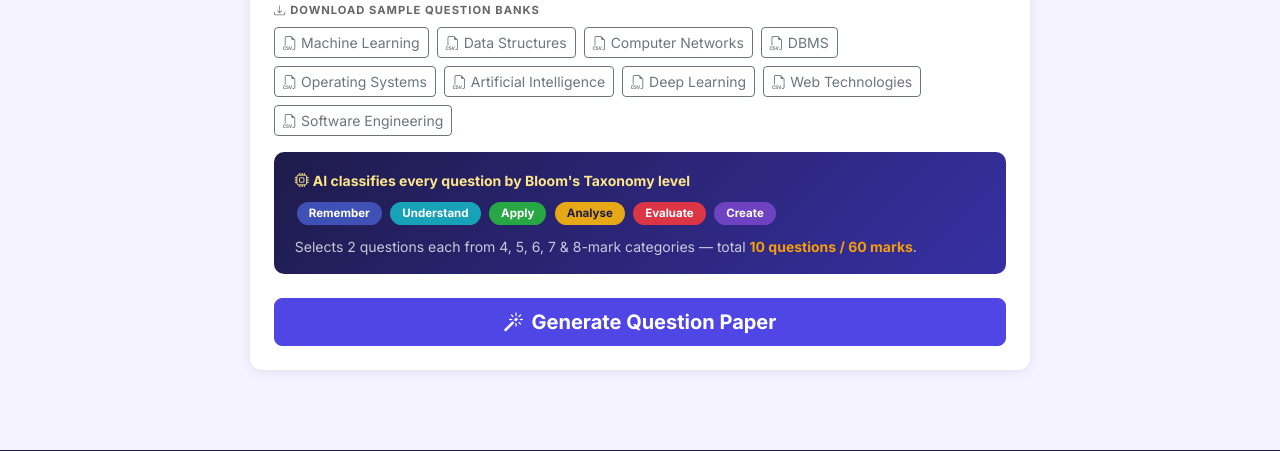
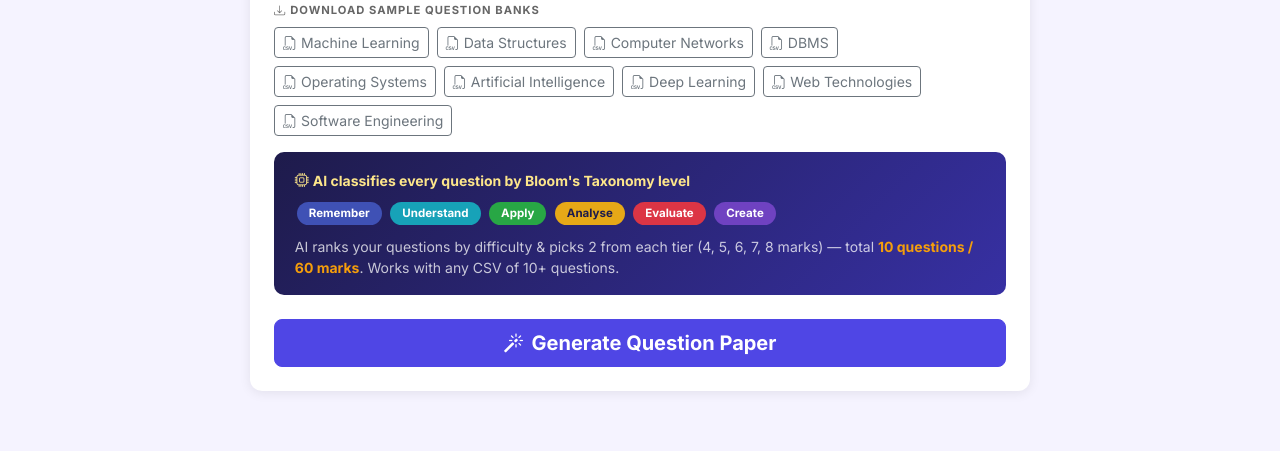
Before and after one commit to ABHI0702Y/blooms-taxonomy, a Django app: page /dashboard in a window 1280 px wide. Shown: the part 792-1243 px from the top of the page. Run offline with Django 4.2, Linux system fonts and the light colour scheme; the visitor is signed in with stand-in values (Sample User, id 1); data that the repository does not hold is empty; parts of the project's set-up code (start-up, migrations or seed data) failed here and were passed over; some libraries are stand-ins or nearby versions.

Commit message:
Fix paper generation: replace brittle ML bucket check with proportional sort
Previously the code required the LinearRegression model to predict exact integer
marks 4,5,6,7,8 with >=2 questions each — nearly impossible in practice, causing
silent failures for almost every CSV upload.

New approach: sort all questions by raw ML score (easy→hard), split into 5 equal
quintiles, assign marks 4-8 proportionally. Guarantees exactly the right number
of questions per tier for any CSV with 10+ questions, regardless of model output
distribution.

Also fix blooms_vector.transform() to use [row['question']] consistently,
and update preview_csv to show the same proportional marks as the final paper.

Co-Authored-By: Claude Sonnet 4.6 <noreply@anthropic.com>

```diff
--- a/BLOOMS_TAXONOMY/question_paper_builder/app/views.py
+++ b/BLOOMS_TAXONOMY/question_paper_builder/app/views.py
@@ -128,9 +128,19 @@ def preview_csv(request):
         model      = pickle.load(open(DATASET_DIR / 'model.pkl', 'rb'))
         vectorizer = pickle.load(open(DATASET_DIR / 'vectorizer.pkl', 'rb'))
 
-        X_new  = vectorizer.transform(reader['question'])
-        y_pred = np.array(model.predict(X_new)).astype(int)
-        reader['predicted_marks'] = y_pred
+        X_new = vectorizer.transform(reader['question'])
+        y_raw = np.array(model.predict(X_new), dtype=float)
+
+        reader = reader.copy()
+        reader['raw_score'] = y_raw
+        reader = reader.sort_values('raw_score').reset_index(drop=True)
+        n_q = len(reader)
+        q   = n_q // 5
+        mark_assignments = []
+        for i, m in enumerate([4, 5, 6, 7, 8]):
+            count = q if i < 4 else n_q - 4 * q
+            mark_assignments.extend([m] * count)
+        reader['predicted_marks'] = mark_assignments
 
         rows = []
         for _, row in reader.iterrows():
@@ -185,20 +195,28 @@ def dashboard(request):
                 model      = pickle.load(open(DATASET_DIR / 'model.pkl', 'rb'))
                 vectorizer = pickle.load(open(DATASET_DIR / 'vectorizer.pkl', 'rb'))
 
-                reader    = _read_csv(qb)
-                X_new     = vectorizer.transform(reader['question'])
-                y_pred    = np.array(model.predict(X_new)).astype(int)
-                reader['predicted_marks'] = y_pred
+                reader = _read_csv(qb)
+                if len(reader) < 10:
+                    messages.error(request, f"CSV needs at least 10 questions (found {len(reader)}).")
+                    return redirect("dashboard")
 
-                # Ensure we have at least 2 questions per mark bucket 4-8
-                buckets = {}
-                for m in [4, 5, 6, 7, 8]:
-                    bucket = reader[reader['predicted_marks'] == m]
-                    if len(bucket) < 2:
-                        messages.error(request, f"Not enough questions for {m}-mark category (need at least 2).")
-                        return redirect("dashboard")
-                    buckets[m] = bucket
+                X_new  = vectorizer.transform(reader['question'])
+                y_raw  = np.array(model.predict(X_new), dtype=float)
 
+                # Sort by predicted difficulty (easy → hard) and assign marks
+                # proportionally across 5 tiers (4–8) regardless of raw ML values.
+                reader = reader.copy()
+                reader['raw_score'] = y_raw
+                reader = reader.sort_values('raw_score').reset_index(drop=True)
+                n = len(reader)
+                q = n // 5
+                mark_assignments = []
+                for i, m in enumerate([4, 5, 6, 7, 8]):
+                    count = q if i < 4 else n - 4 * q
+                    mark_assignments.extend([m] * count)
+                reader['predicted_marks'] = mark_assignments
+
+                buckets = {m: reader[reader['predicted_marks'] == m] for m in [4, 5, 6, 7, 8]}
                 selected_data = pd.concat([
                     buckets[8].sample(n=2, random_state=24),
                     buckets[7].sample(n=2, random_state=24),
@@ -209,7 +227,7 @@ def dashboard(request):
 
                 blooms_level = []
                 for _, row in selected_data[['question']].iterrows():
-                    vec   = blooms_vector.transform(row)
+                    vec   = blooms_vector.transform([row['question']])
                     level = blooms_model.predict(vec)[0]
                     blooms_level.append(level)
 
--- a/BLOOMS_TAXONOMY/question_paper_builder/templates/dashboard.html
+++ b/BLOOMS_TAXONOMY/question_paper_builder/templates/dashboard.html
@@ -134,7 +134,7 @@
               <span class="bl-badge" style="background:#dc3545">Evaluate</span>
               <span class="bl-badge" style="background:#6f42c1">Create</span>
             </div>
-            <p class="mb-0 small" style="color:rgba(255,255,255,.75)">Selects 2 questions each from 4, 5, 6, 7 &amp; 8-mark categories &mdash; total <strong style="color:#f59e0b">10 questions / 60 marks</strong>.</p>
+            <p class="mb-0 small" style="color:rgba(255,255,255,.75)">AI ranks your questions by difficulty &amp; picks 2 from each tier (4, 5, 6, 7, 8 marks) &mdash; total <strong style="color:#f59e0b">10 questions / 60 marks</strong>. Works with any CSV of 10+ questions.</p>
           </div>
 
           <div class="d-grid">
```
